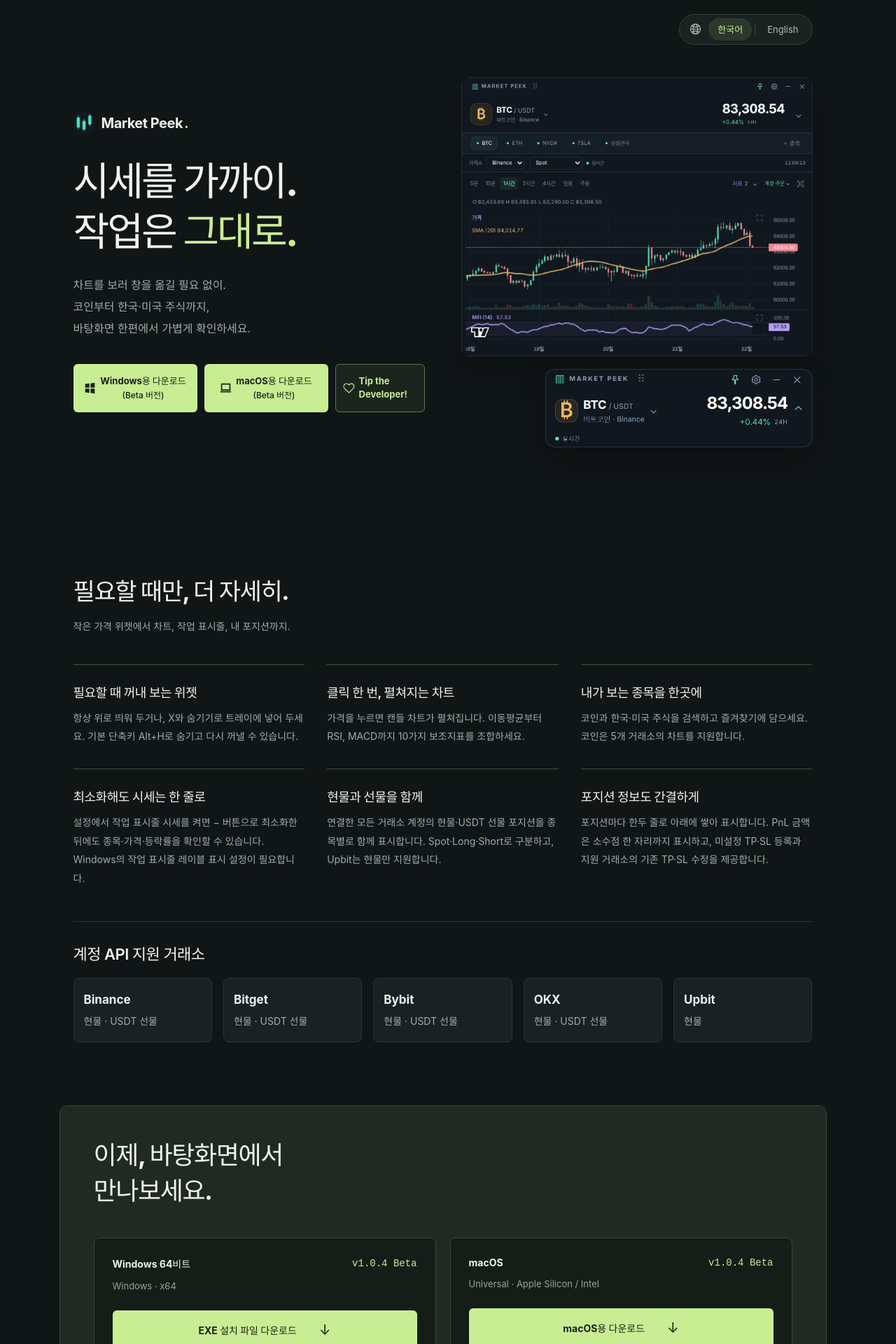
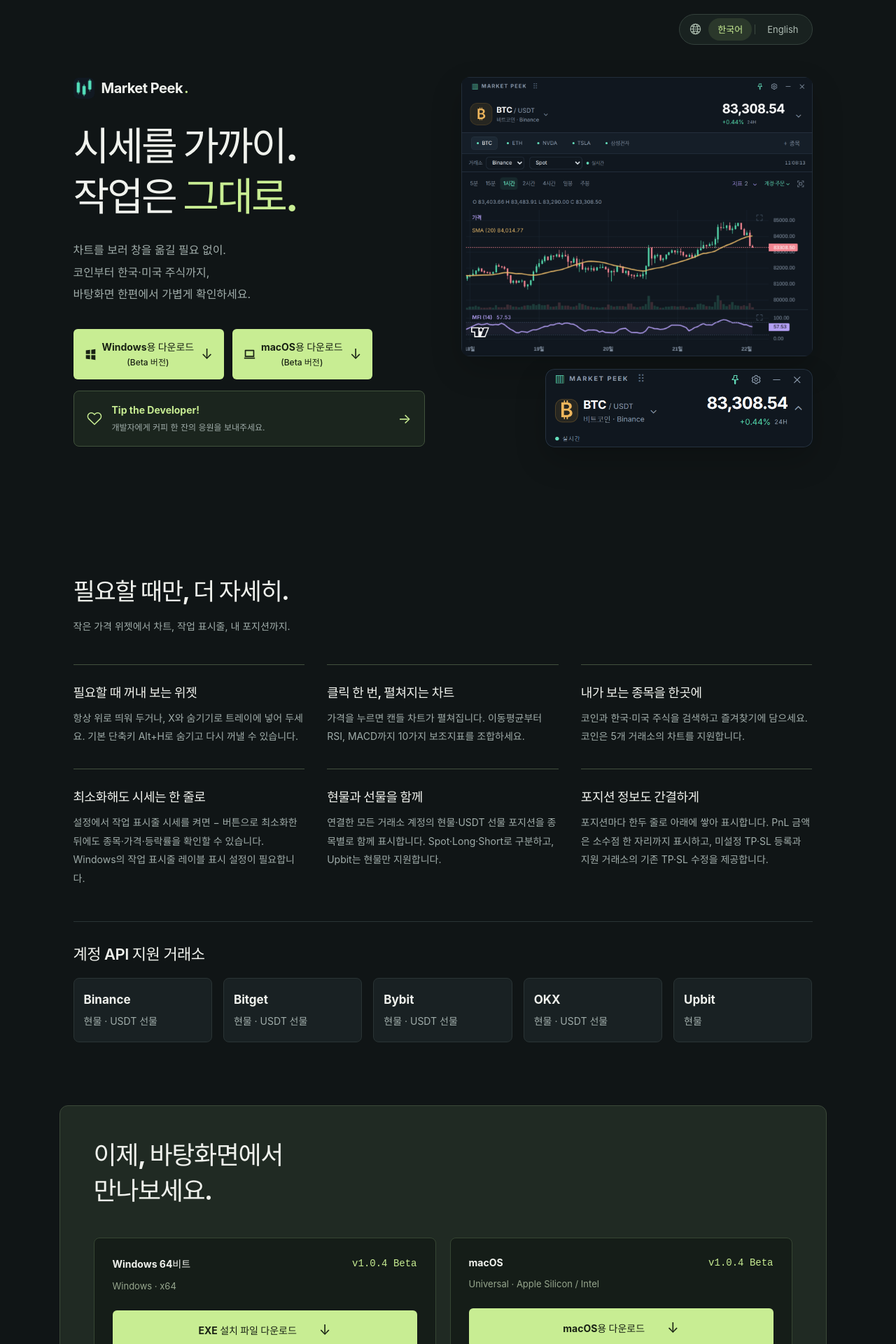
Before and after one commit to Duki-Programming/duki-programming.github.io, a Jekyll site: the page built from market-peek/index.html, in a window 1280 px wide. Shown: the top 1920 px of the page at 70% size. Built offline with Jekyll 4.4.1, drawn with Linux system fonts in a browser that asks for light colours; some web fonts are replaced.

Commit message:
Move developer tip banner below original download buttons

```diff
--- a/_data/market_peek_copy.yml
+++ b/_data/market_peek_copy.yml
@@ -1,6 +1,7 @@
 ko:
   tip:
     title: Tip the Developer!
+    teaser: 개발자에게 커피 한 잔의 응원을 보내주세요.
     intro: Market Peek가 유용했다면, 개발자에게 커피 한 잔의 응원을 보내주세요.
     note: 팁은 선택 사항이며, 앱 다운로드나 이용을 위한 결제가 아닙니다.
     pending: 팁 결제를 준비하고 있어요.
@@ -82,6 +83,7 @@
 en:
   tip:
     title: Tip the Developer!
+    teaser: Support the developer with a coffee.
     intro: If Market Peek makes your day a little easier, you can say thanks with a coffee.
     note: Tips are optional and are not a payment for downloading or using the app.
     pending: Tipping is coming soon.
--- a/_includes/market-peek-page.html
+++ b/_includes/market-peek-page.html
@@ -23,11 +23,12 @@
       <div class="hero-downloads">
         <a class="button" href="#download-windows"><svg aria-hidden="true" viewBox="0 0 20 20"><path d="M2 3l7-1v7H2zm9-1l7-1v8h-7zM2 11h7v7l-7-1zm9 0h7v8l-7-1z"></path></svg><span class="hero-download-text">{{ copy.windows_download | escape }}<small>({{ copy.beta | escape }})</small></span><span aria-hidden="true">↓</span></a>
         <a class="button" href="#download-mac"><svg aria-hidden="true" viewBox="0 0 20 20"><path d="M3 2h14a1 1 0 0 1 1 1v11H2V3a1 1 0 0 1 1-1zm1 2v8h12V4zM1 15h18v2H1z"></path></svg><span class="hero-download-text">{{ copy.mac_download | escape }}<small>({{ copy.beta | escape }})</small></span><span aria-hidden="true">↓</span></a>
-        <button class="button tip-button" type="button" data-tip-open aria-haspopup="dialog" aria-controls="developer-tip-dialog">
-          <svg viewBox="0 0 24 24" fill="none" stroke="currentColor" stroke-width="1.6" aria-hidden="true"><path d="M20.8 4.6a5.5 5.5 0 0 0-7.8 0L12 5.7l-1.1-1.1a5.5 5.5 0 0 0-7.8 7.8L12 21l8.8-8.6a5.5 5.5 0 0 0 0-7.8Z"/></svg>
-          <span class="tip-button-label" lang="en">Tip the Developer!</span>
-        </button>
       </div>
+      <button class="tip-button" type="button" data-tip-open aria-haspopup="dialog" aria-controls="developer-tip-dialog">
+        <svg viewBox="0 0 24 24" fill="none" stroke="currentColor" stroke-width="1.6" aria-hidden="true"><path d="M20.8 4.6a5.5 5.5 0 0 0-7.8 0L12 5.7l-1.1-1.1a5.5 5.5 0 0 0-7.8 7.8L12 21l8.8-8.6a5.5 5.5 0 0 0 0-7.8Z"/></svg>
+        <span class="tip-button-copy"><strong lang="en">Tip the Developer!</strong><span>{{ copy.tip.teaser | escape }}</span></span>
+        <span class="tip-button-arrow" aria-hidden="true">→</span>
+      </button>
     </div>
     <div class="showcase real-screens">
       <img alt="{{ copy.chart_alt | escape }}" class="app-screenshot" fetchpriority="high" height="1080" src="{{ '/assets/programs/market-peek/btc-chart.png' | relative_url }}" width="1360">
--- a/assets/css/market-peek.css
+++ b/assets/css/market-peek.css
@@ -64,16 +64,14 @@
   .product-credits { text-align: left; }
 }
 
-/* Optional developer tips beside the primary download actions. */
-.hero-downloads { display: grid; grid-template-columns: minmax(0, 1fr) minmax(0, 1fr) 128px; align-items: stretch; gap: 10px; }
-.hero-downloads .button { min-width: 0; padding: 14px 10px; gap: 6px; }
-.hero-downloads .button > span[aria-hidden="true"] { display: none; }
-.hero-downloads .button > .hero-download-text { font-size: 13px; overflow-wrap: anywhere; }
-.hero-downloads .button svg { flex: 0 0 17px; }
-.hero-downloads .tip-button { border: 1px solid #63744f; background: #1b251e; color: var(--accent); cursor: pointer; }
-.hero-downloads .tip-button:hover { background: #283729; border-color: var(--accent); }
-.hero-downloads .tip-button svg { fill: none; }
-.hero-downloads .tip-button > .tip-button-label { margin: 0; font-size: 13px; font-weight: 650; line-height: 1.5; text-align: left; }
+/* Optional developer tips below the unchanged primary download actions. */
+.tip-button { display: flex; align-items: center; gap: 14px; width: 100%; margin-top: 16px; padding: 17px 18px; border: 1px solid #41523c; border-radius: 8px; background: #1b251e; color: var(--accent); text-align: left; cursor: pointer; }
+.tip-button:hover { background: #283729; border-color: #63744f; }
+.tip-button > svg { width: 22px; height: 22px; flex: 0 0 22px; }
+.tip-button-copy { display: grid; gap: 5px; min-width: 0; }
+.tip-button-copy strong { font-size: 14px; font-weight: 650; line-height: 1.4; }
+.tip-button-copy > span { color: var(--muted); font-size: 12px; line-height: 1.6; }
+.tip-button-arrow { margin-left: auto; font-size: 20px; }
 .tip-dialog { width: min(440px, calc(100vw - 32px)); max-height: calc(100dvh - 32px); padding: 34px 30px 28px; border: 1px solid #41523c; border-radius: 18px; background: var(--panel); color: var(--text); box-shadow: 0 24px 100px #0008; }
 .tip-dialog::backdrop { background: #080e10ba; backdrop-filter: blur(5px); }
 .tip-dialog-close { display: flex; justify-content: flex-end; margin: -18px -14px 0 0; }
@@ -88,7 +86,5 @@
 .tip-pending p { margin: 7px 0 0; font-size: 13px; color: var(--muted); }
 .tip-payment { width: 100%; margin: 12px 0; }
 @media (max-width: 480px) {
-  .hero-downloads { grid-template-columns: repeat(2, minmax(0, 1fr)); }
-  .hero-downloads .tip-button { grid-column: 1 / -1; justify-self: start; min-height: 44px; padding: 10px 16px; gap: 9px; }
   .tip-dialog { padding: 28px 22px 22px; }
 }
```
Also changed, not shown: README.md.
